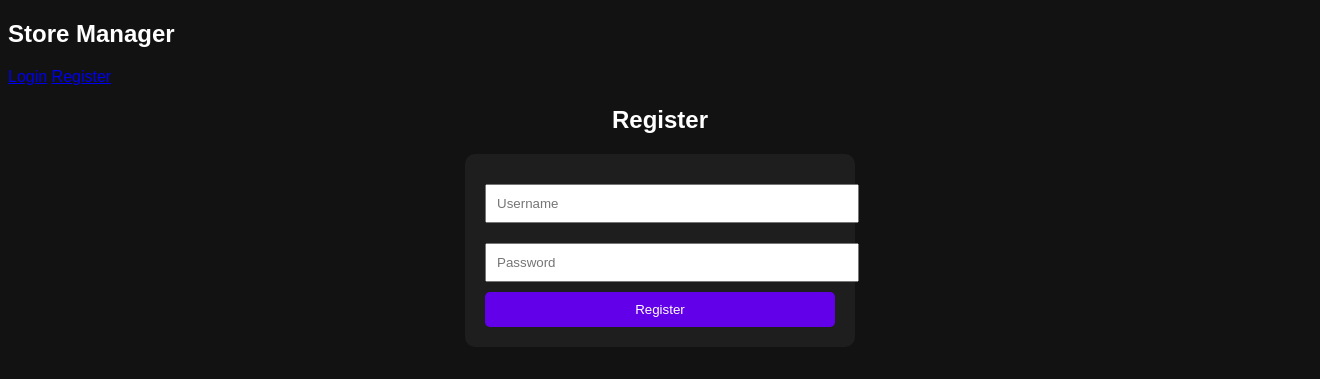
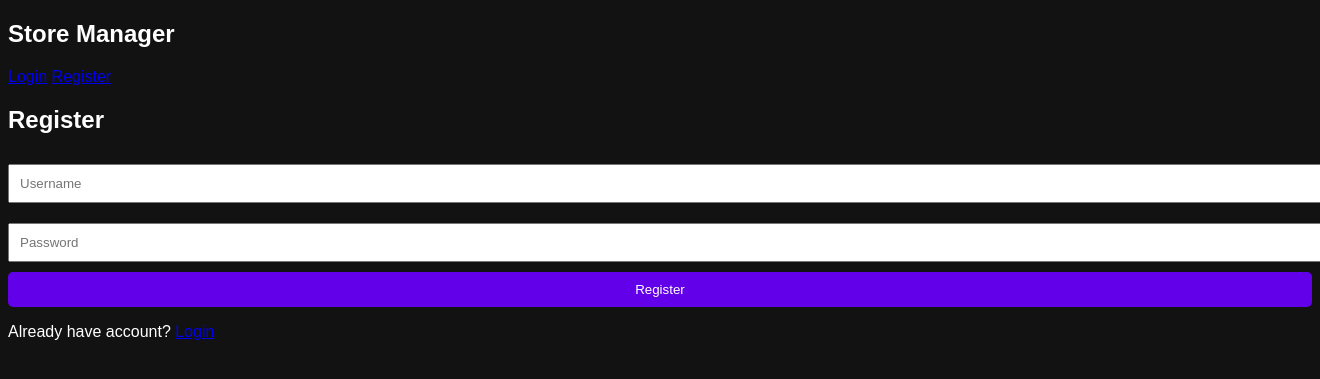
Before and after one commit to manojar346-hue/Clothes-, a Flask app: page /register in a window 1320 px wide; the page is wider, and only the part inside the window is pictured. Shown: the top 379 px of that part. Run offline with Flask 3, Linux system fonts and the light colour scheme.

Commit message:
Update register.html

```diff
--- a/templates/register.html
+++ b/templates/register.html
@@ -1,15 +1,20 @@
 {% extends "base.html" %}
 {% block content %}
-<h2 style="text-align:center;">Register</h2>
 
-<form method="POST" class="card">
-    <input name="username" placeholder="Username" required>
-    <input type="password" name="password" placeholder="Password" required>
+<div class="box">
+    <h2>Register</h2>
 
-    {% if message %}
-    <p style="color:red;">{{ message }}</p>
+    {% if msg %}
+    <p style="color:red">{{ msg }}</p>
     {% endif %}
 
-    <button type="submit">Register</button>
-</form>
+    <form method="POST">
+        <input name="username" placeholder="Username" required>
+        <input type="password" name="password" placeholder="Password" required>
+        <button>Register</button>
+    </form>
+
+    <p>Already have account? <a href="/login">Login</a></p>
+</div>
+
 {% endblock %}
```
